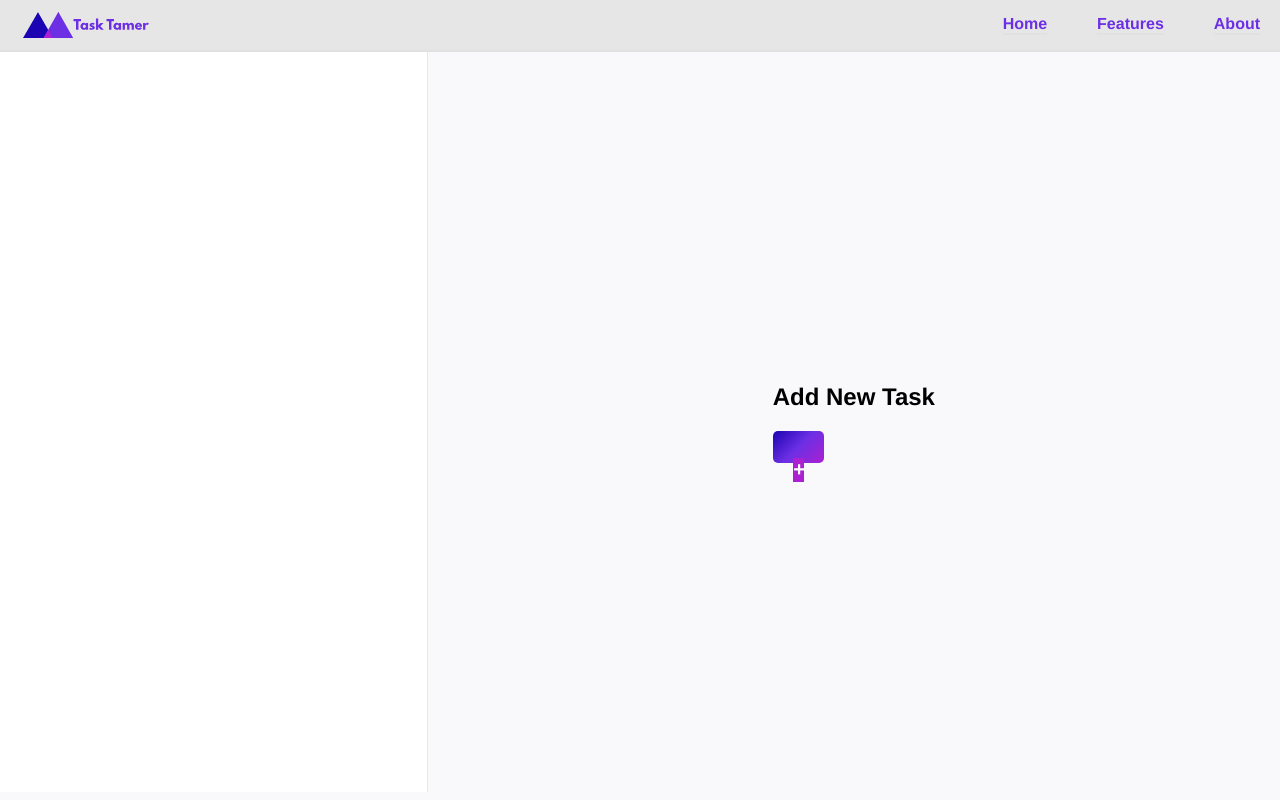
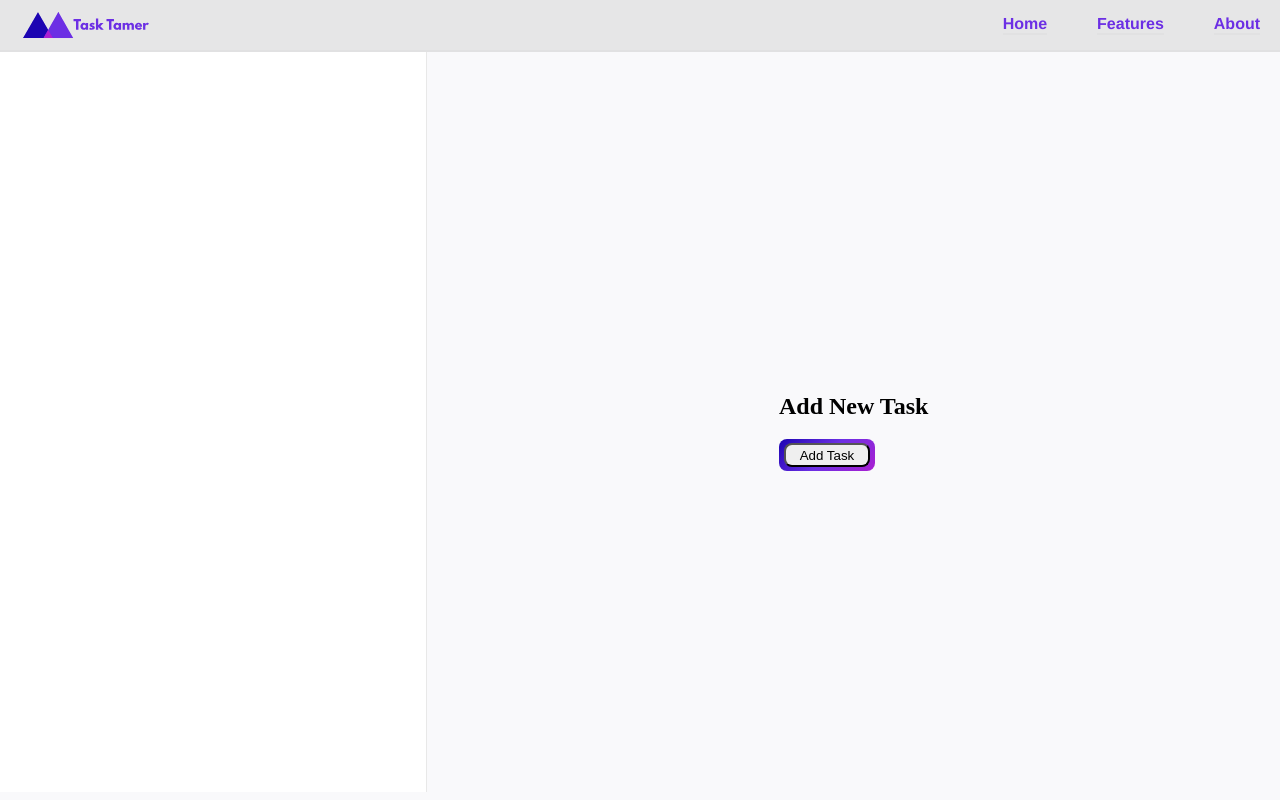
Before and after one commit to SFH6-Devs/task-tamer, a plain HTML site: page index2.html in a window 1280 px wide. Drawn offline with Linux system fonts and the light colour scheme.

Commit message:
Added a nice prototype for the button

```diff
--- a/index2.html
+++ b/index2.html
@@ -67,21 +67,33 @@
 
         }
         .main{
+            width: calc((2/3)*100%);
             flex-grow: 1;
             display: flex;
             justify-content: center;
             align-items: center;
         }
-        .add-task button{
+        .add-task{
+            display: flex;
+            justify-content: center;
+            flex-direction: column;
+        }
+        .btn{
+            display: flex;
             height: 2rem;
+            width: 6rem;
             background: linear-gradient(135deg, #1C04B2 0%, #6C2FE4 50%, #AB20D1 100%);
+            justify-content: center;
 
+            align-items: center;
+            border-radius: 0.5rem;
         }
-        .add-task h1{
-            padding-inline: 5%;
-            padding-block: 5%;
-            background-color: var(--accent-color);
+        .btn button{
+            border-radius: 0.5rem;
+            width: 90%;
+            height: 75%;
         }
+
     </style>
     <body>
 
@@ -100,10 +112,11 @@
                 <div class="sidebar"></div>
                 <div class="main">
                     <div class="add-task">
-                        <h2 style="font-family: Helvetica;">Add New Task</h2>
-                        <form>
-                            <button type="submit" style="font-family: Helvetica; padding: 10px 20px; background-color: var(--primary-color); color: var(--sidebar-background-color); border: none; border-radius: 5px; cursor: pointer;"><h1>+</h1></button>
-                        </form>
+                        <h2>Add New Task</h2>
+                        <div class="btn">
+                            <button type="submit">Add Task</button>
+                        </div>
+
                     </div>
                 </div>
             </section>
```
